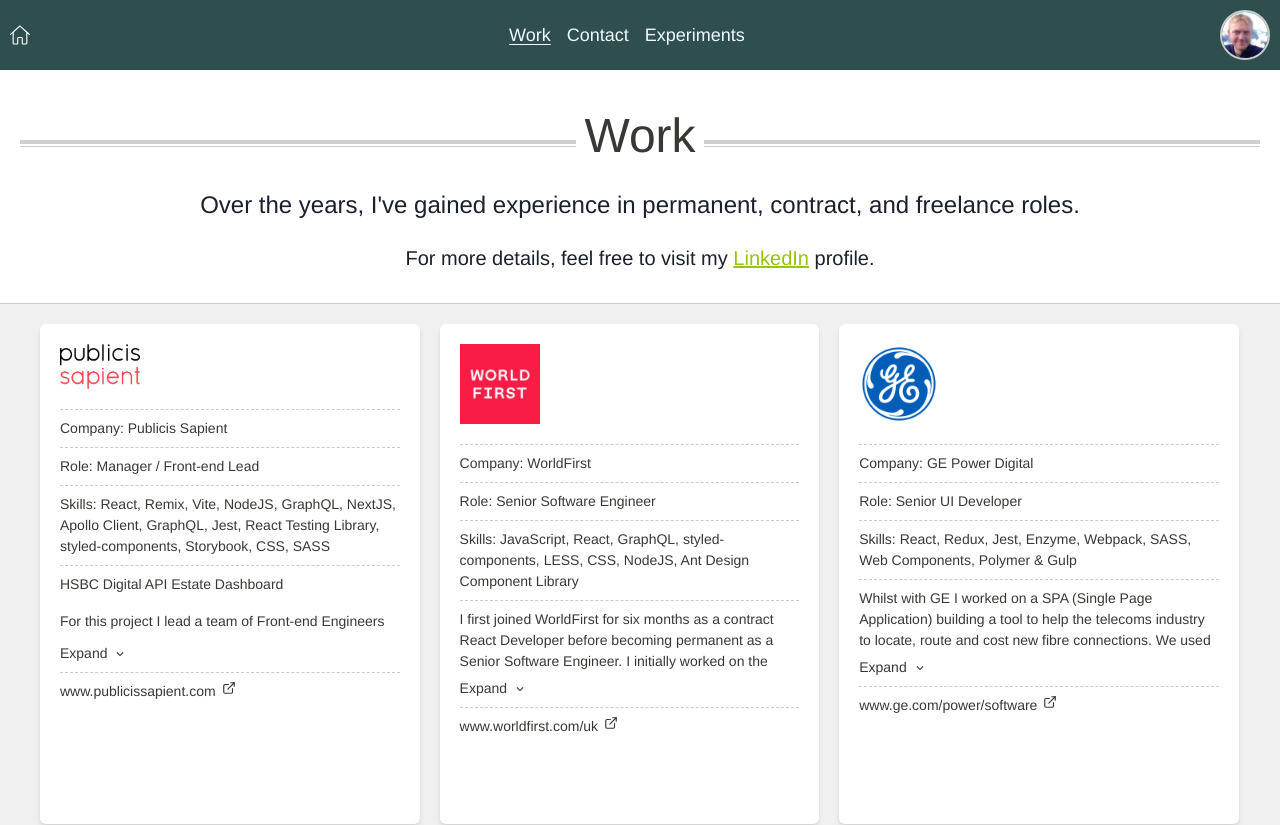
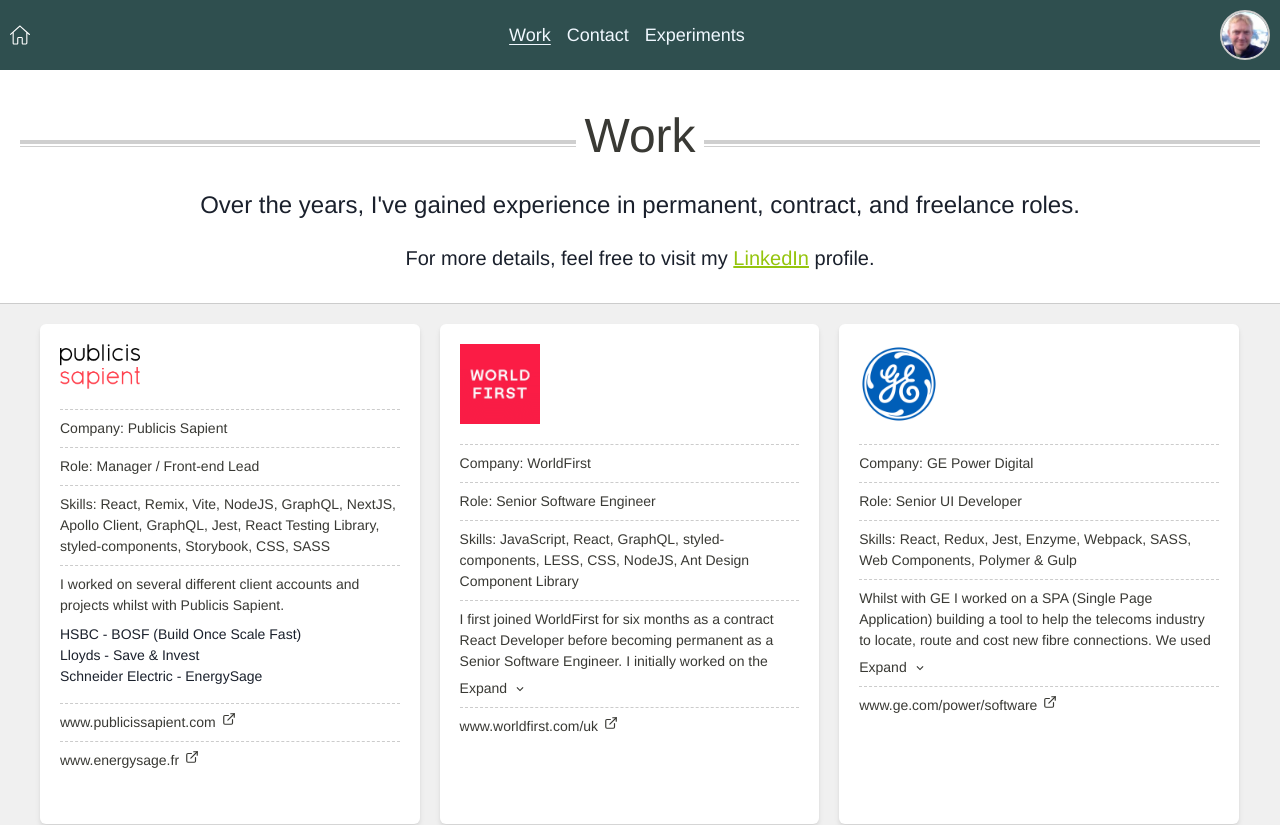
Before and after one commit to joeburton/portfolio-saturn, a React (Vite) app: page /work in a window 1280 px wide. Shown: the top 825 px of the page. Built offline with nearby package versions, Linux system fonts and the light colour scheme.

Commit message:
task: updated ps details

```diff
--- a/mocks/projects.ts
+++ b/mocks/projects.ts
@@ -5,7 +5,7 @@
     role: "Manager / Front-end Lead",
     company: "Publicis Sapient",
     description:
-      "<p>HSBC Digital API Estate Dashboard</p><p>For this project I lead a team of Front-end Engineers building a Digital Dashboard for HSBC to display meta data exploring their API Estate.</p><p>The Dashboard was for internal company use only to help stakeholders gain insights into their API estate. For example what regions of the world their API's are based, their data centre's, technologies used, software version’s etc.</p><p>We displayed all data received from a GraphQL backend in a series of custom UI Components that featured Pie Chart’s/ Bar Graph’s and complex drill down data sets. We also provided a Data Grid View which users can drill down to view API specific information.</p>",
+      "<p>I worked on several different client accounts and projects whilst with Publicis Sapient.<ul><li>HSBC - BOSF (Build Once Scale Fast)</li><li>Lloyds - Save & Invest</li><li>Schneider Electric - EnergySage</li></ul></p>",
     skills:
       "React&#44; Remix&#44; Vite&#44; NodeJS&#44; GraphQL&#44; NextJS&#44; Apollo Client&#44; GraphQL&#44; Jest&#44; React Testing Library&#44; styled-components&#44; Storybook&#44; CSS&#44; SASS",
     className: "publicis-sapient",
@@ -13,6 +13,10 @@
       {
         visual: "www.publicissapient.com",
         url: "https://www.publicissapient.com",
+      },
+      {
+        visual: "www.energysage.fr",
+        url: "https://www.energysage.fr",
       },
     ],
   },
```
